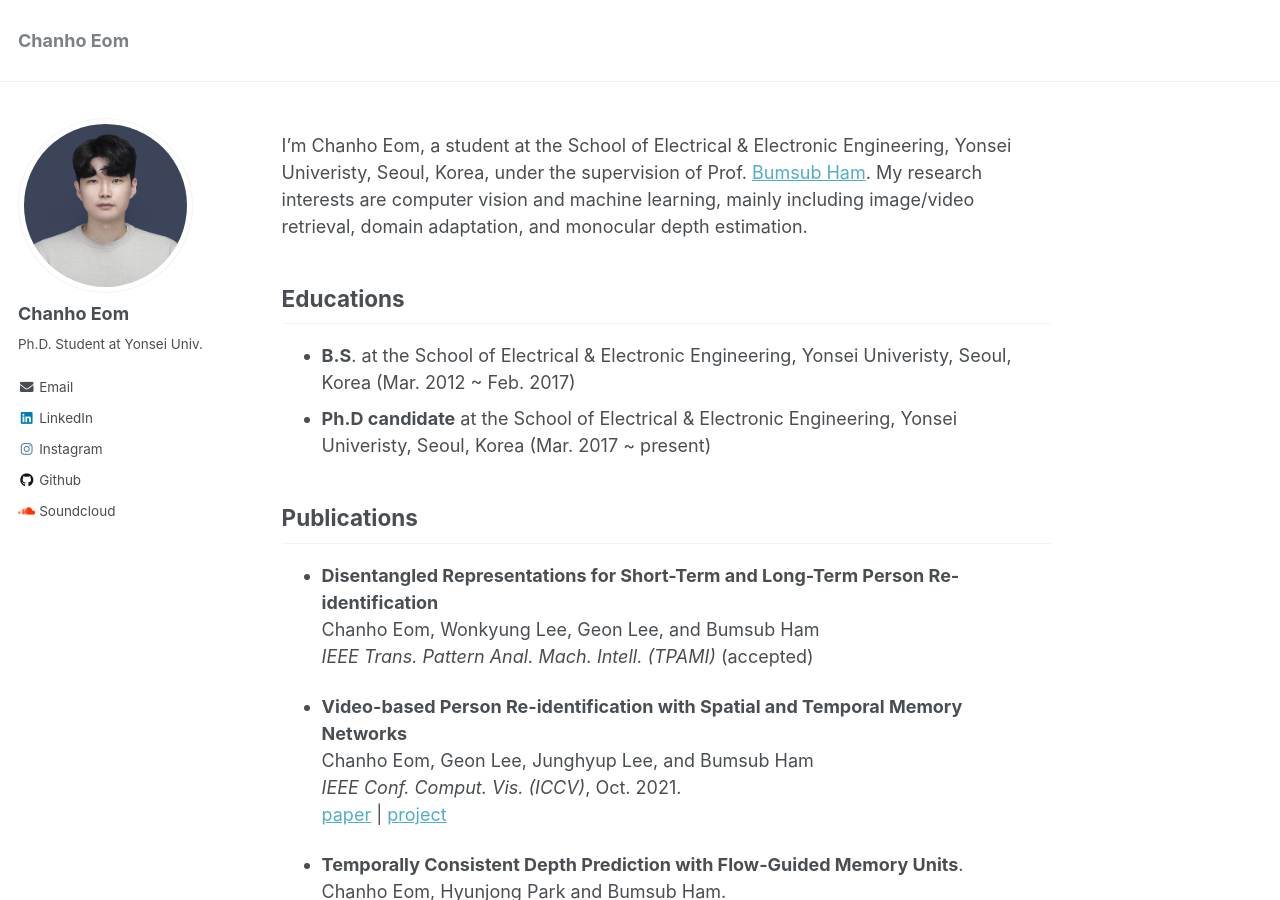
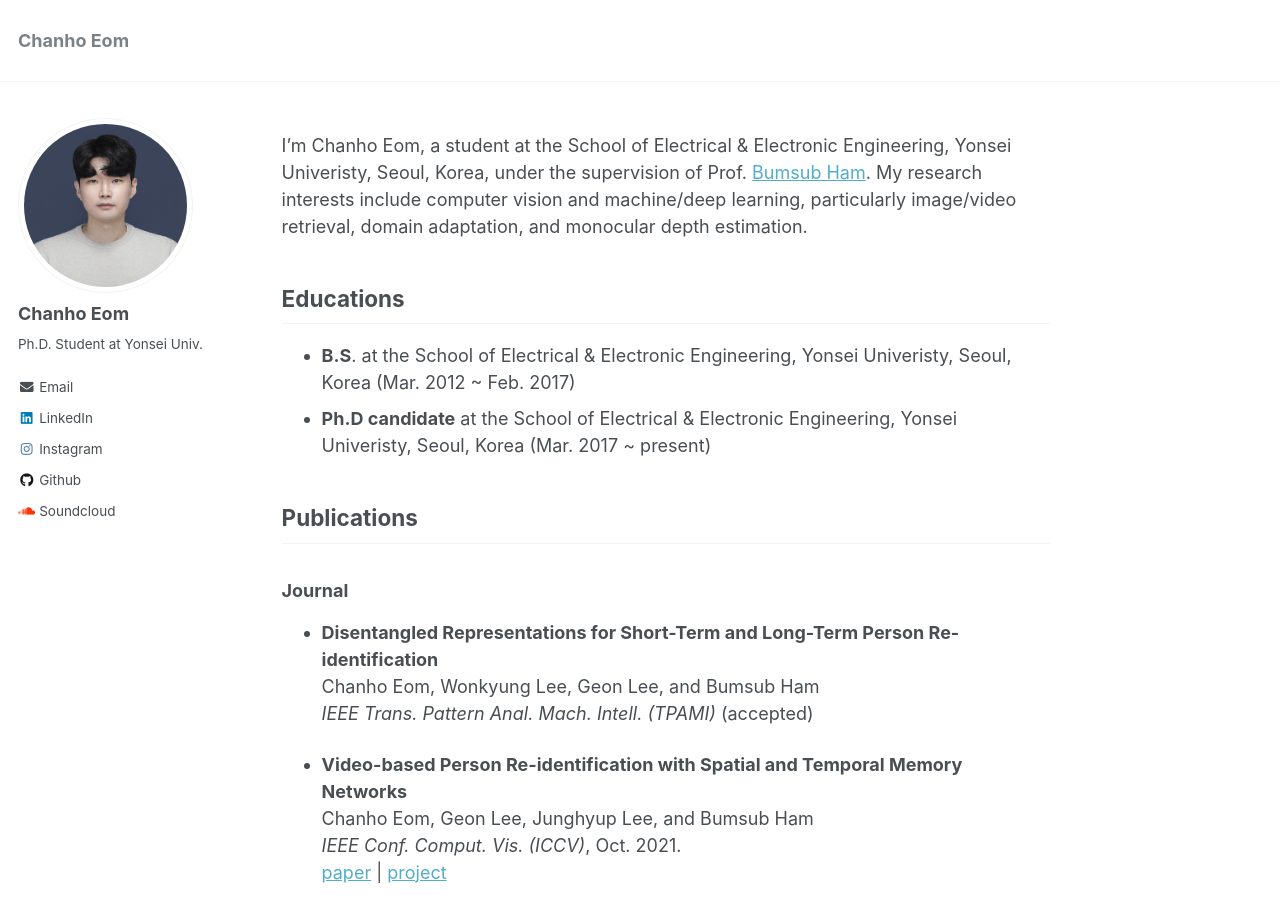
Before and after one commit to chanhoeom/chanhoEom.github.io, a Jekyll site: the page built from _pages/about.md, in a window 1280 px wide and 900 px high. Built offline with Jekyll 4.4.1, drawn with Linux system fonts in a browser that asks for light colours; some of the changed text lies outside the part shown.

Commit message:
Update about.md

```diff
--- a/_pages/about.md
+++ b/_pages/about.md
@@ -10,13 +10,15 @@ redirect_from:
 
 <!--![cheom](../images/cheom_zermatt_pointing.jpeg)-->
 
-I'm Chanho Eom, a student at the School of Electrical & Electronic Engineering, Yonsei Univeristy, Seoul, Korea, under the supervision of Prof. [Bumsub Ham](https://cvlab.yonsei.ac.kr). My research interests are computer vision and machine learning, mainly including image/video retrieval, domain adaptation, and monocular depth estimation.
+I'm Chanho Eom, a student at the School of Electrical & Electronic Engineering, Yonsei Univeristy, Seoul, Korea, under the supervision of Prof. [Bumsub Ham](https://cvlab.yonsei.ac.kr). My research interests include computer vision and machine/deep learning, particularly image/video retrieval, domain adaptation, and monocular depth estimation.
 
 ## Educations
 * **B.S**. at the School of Electrical & Electronic Engineering, Yonsei Univeristy, Seoul, Korea (Mar. 2012 ~ Feb. 2017)
 * **Ph.D candidate** at the School of Electrical & Electronic Engineering, Yonsei Univeristy, Seoul, Korea (Mar. 2017 ~ present)
 
 ## Publications
+### Journal
+
 * **Disentangled Representations for Short-Term and Long-Term Person Re-identification**
 Chanho Eom, Wonkyung Lee, Geon Lee, and Bumsub Ham
 *IEEE Trans. Pattern Anal. Mach. Intell. (TPAMI)* (accepted)
```
Also changed, not shown: other parts of _pages/about.md (+7 -1 lines).
